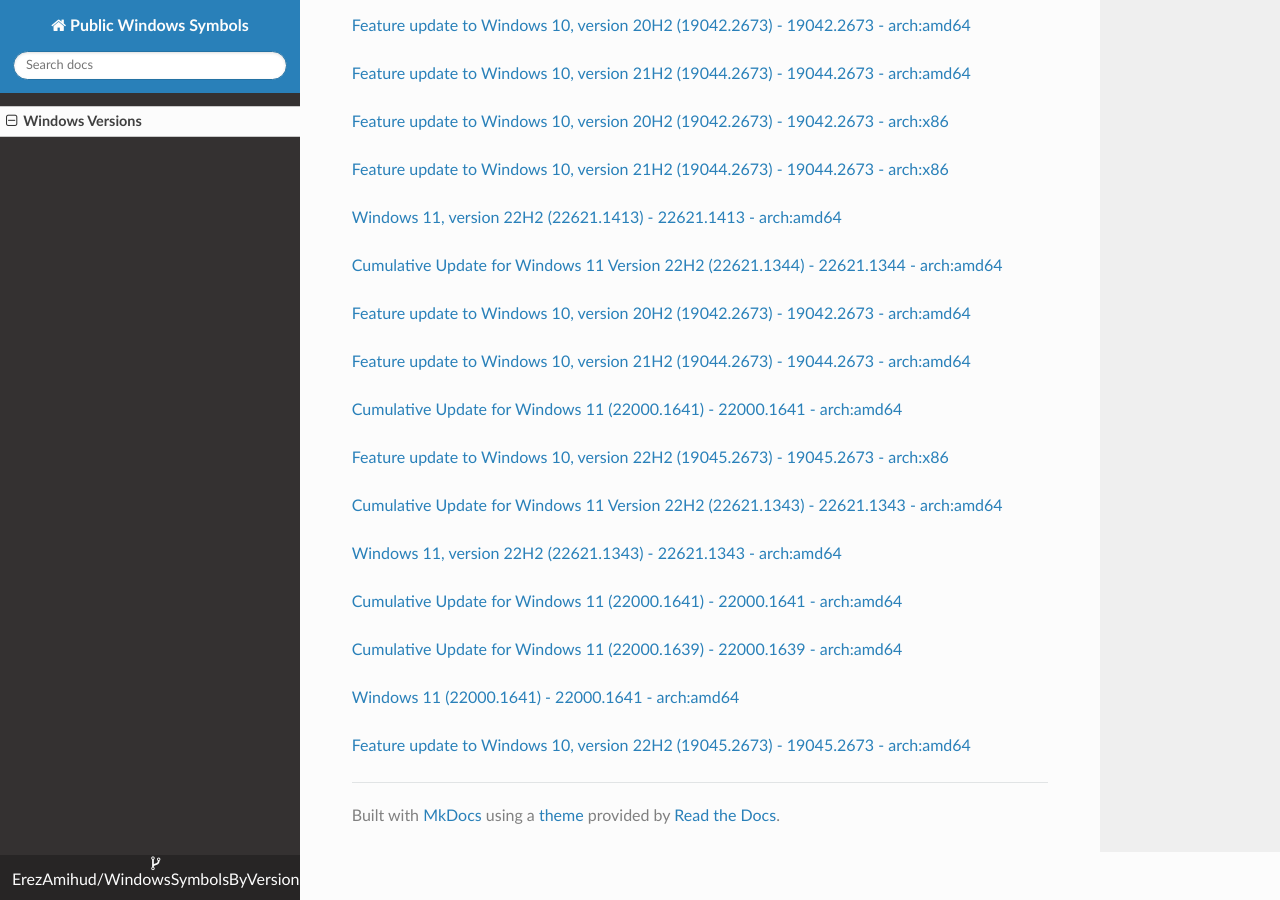
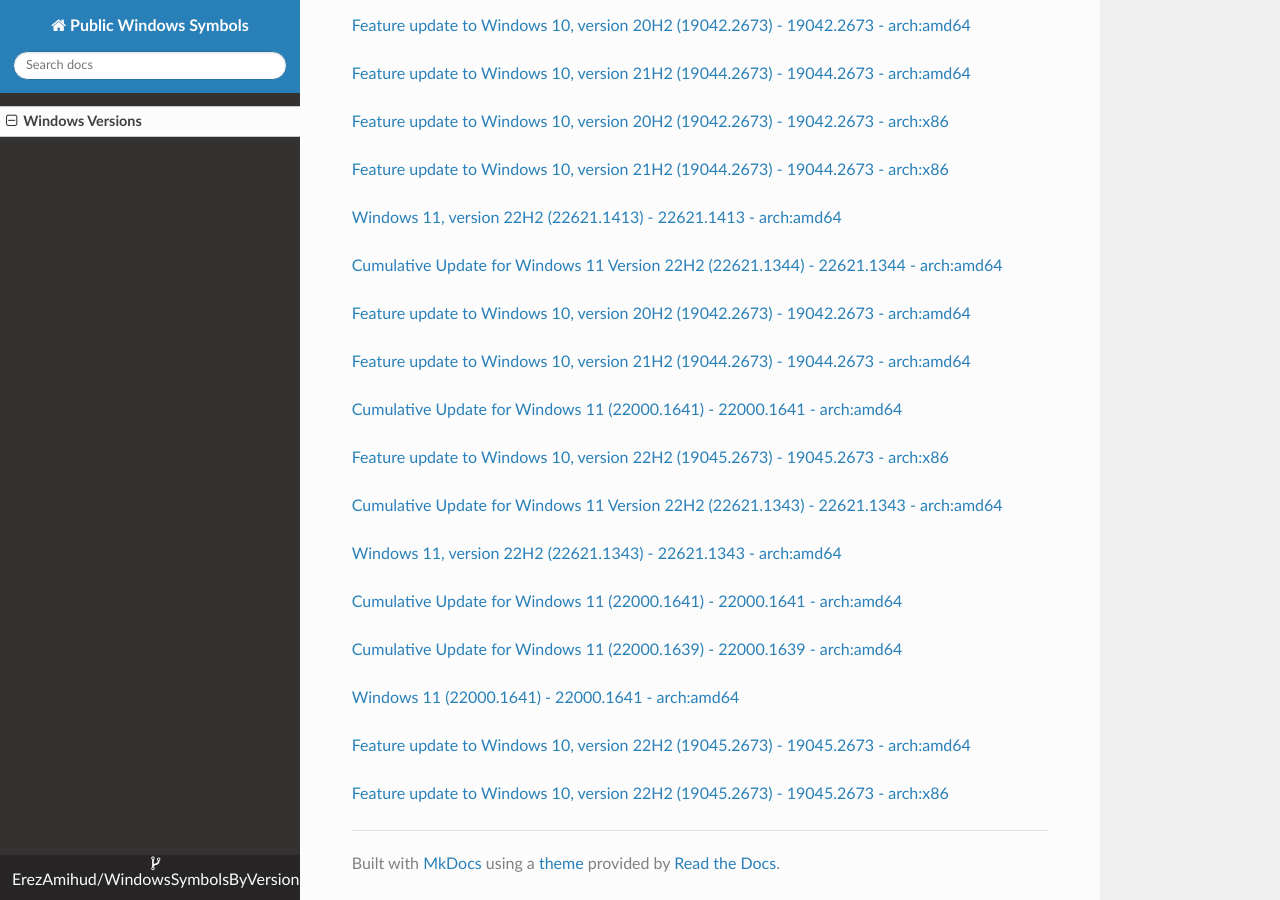
Before and after one commit to ErezAmihud/WindowsSymbolsByVersion, an MkDocs documentation site: the page built from docs/index.md, in a window 1280 px wide and 900 px high, scrolled down 37661 px. Built offline with MkDocs 1.6.1, drawn with Linux system fonts in a browser that asks for light colours; nearby versions of some CDN libraries.

Commit message:
Automated commit, add manifest for 526530f8-8c20-4e8d-a6b9-bdde9765db17

```diff
--- a/docs/index.md
+++ b/docs/index.md
@@ -2191,3 +2191,6 @@
 
 
 [Feature update to Windows 10, version 22H2 (19045.2673) - 19045.2673 - arch:amd64](https://github.com/ErezAmihud/WindowsSymbolsByVersion/blob/main/manifests/d5ee5cec-81c0-4bc3-8a3a-283c0563f0e5.manifest)
+
+
+[Feature update to Windows 10, version 22H2 (19045.2673) - 19045.2673 - arch:x86](https://github.com/ErezAmihud/WindowsSymbolsByVersion/blob/main/manifests/526530f8-8c20-4e8d-a6b9-bdde9765db17.manifest)
```
Also changed, not shown: process_builds.json (+1 -1 lines).
